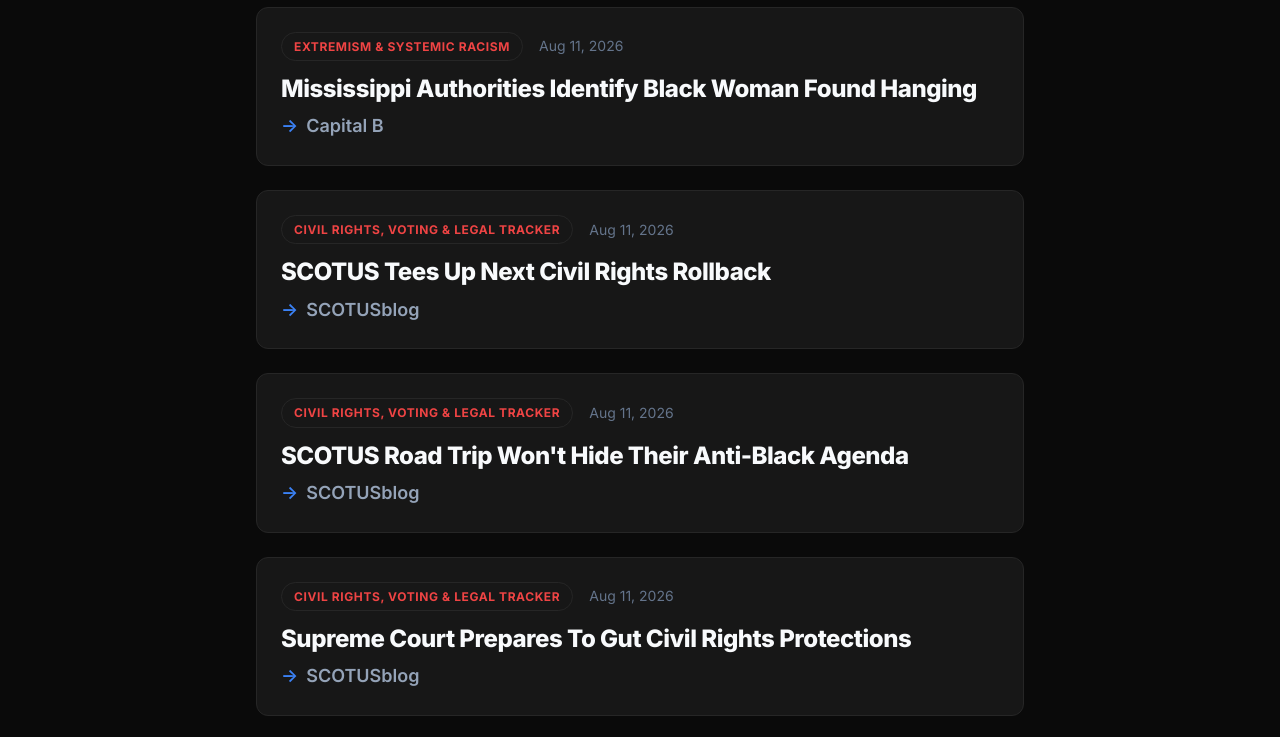
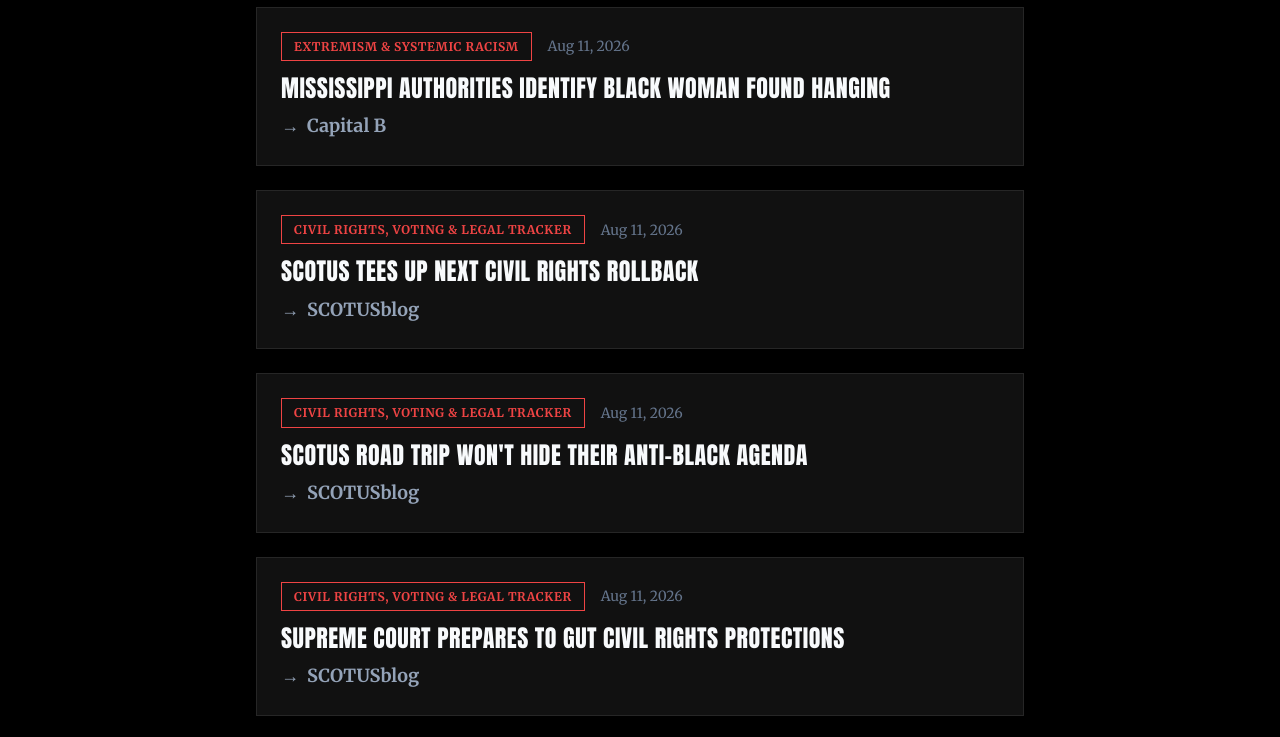
Before and after one commit to BertNgomsi/vanguard-wire, an Astro site: page / in a window 1280 px wide. Shown: the part 89-826 px from the top of the page. Built offline with nearby package versions, Linux system fonts and the light colour scheme; Astro itself is replaced by a stand-in of ours.

Commit message:
Implement Option 3 High-Contrast Visual Strategy

```diff
--- a/src/components/Header.astro
+++ b/src/components/Header.astro
@@ -34,7 +34,7 @@ import { SITE_TITLE } from '../consts';
 		color: var(--text-primary);
 	}
 	h2 a:hover {
-		color: var(--accent-blue);
+		color: var(--accent-yellow);
 	}
 	nav {
 		display: flex;
@@ -53,7 +53,7 @@ import { SITE_TITLE } from '../consts';
 	}
 	nav a.active {
 		text-decoration: none;
-		border-bottom-color: var(--accent-blue);
+		border-bottom-color: var(--accent-yellow);
 		color: var(--text-primary);
 	}
 	nav a:hover {
--- a/src/styles/global.css
+++ b/src/styles/global.css
@@ -1,26 +1,25 @@
-@import url('https://fonts.googleapis.com/css2?family=Inter:wght@400;500;600;700;800&display=swap');
+@import url('https://fonts.googleapis.com/css2?family=Anton&family=Merriweather:ital,wght@0,300;0,400;0,700;1,400&display=swap');
 
 :root {
-	--bg-primary: #0a0a0a;
-	--bg-secondary: #171717;
-	--bg-glass: rgba(10, 10, 10, 0.85);
+	--bg-primary: #000000;
+	--bg-secondary: #111111;
+	--bg-glass: rgba(0, 0, 0, 0.85);
 
 	--text-primary: #f8fafc;
 	--text-secondary: #94a3b8;
 	--text-muted: #64748b;
 
-	--accent-blue: #3b82f6;
-	--accent-blue-hover: #2563eb;
-	--accent-red: #ef4444;
+	--accent-yellow: #FFFF00;
+	--accent-yellow-hover: #eab308;
 
 	--border-color: #262626;
 	--border-glass: rgba(255, 255, 255, 0.1);
 
 	--shadow-sm: 0 1px 2px 0 rgba(0, 0, 0, 0.05);
 	--shadow-md: 0 4px 6px -1px rgba(0, 0, 0, 0.1), 0 2px 4px -1px rgba(0, 0, 0, 0.06);
-	--shadow-glow: 0 0 15px rgba(59, 130, 246, 0.15);
+	--shadow-glow: 0 0 15px rgba(255, 255, 0, 0.15);
 
-	--radius: 12px;
+	--radius: 0px; /* Removing rounded corners for a harsher, investigative feel */
 }
 
 * {
@@ -28,7 +27,7 @@
 }
 
 body {
-	font-family: 'Inter', -apple-system, BlinkMacSystemFont, 'Segoe UI', Roboto, Helvetica, Arial, sans-serif;
+	font-family: 'Merriweather', serif;
 	margin: 0;
 	padding: 0;
 	text-align: left;
@@ -50,17 +49,19 @@ h1, h2, h3, h4, h5, h6 {
 	margin: 0 0 1rem 0;
 	color: var(--text-primary);
 	line-height: 1.2;
-	font-weight: 800;
-	letter-spacing: -0.02em;
+	font-weight: 400; /* Anton is naturally bold */
+	font-family: 'Anton', sans-serif;
+	text-transform: uppercase;
+	letter-spacing: 0.02em;
 }
 
-h1 { font-size: 2.5rem; }
-h2 { font-size: 2rem; }
-h3 { font-size: 1.5rem; }
+h1 { font-size: 3rem; }
+h2 { font-size: 2.25rem; }
+h3 { font-size: 1.75rem; }
 h4 { font-size: 1.25rem; }
 
 a {
-	color: var(--accent-blue);
+	color: var(--accent-yellow);
 	text-decoration: none;
 	transition: color 0.2s ease, text-decoration 0.2s ease;
 }
@@ -87,15 +88,27 @@ hr {
 }
 
 blockquote {
-	border-left: 4px solid var(--accent-red);
+	border-left: 6px solid var(--accent-yellow);
 	background: var(--bg-secondary);
 	padding: 1.5rem;
 	margin: 2rem 0;
-	border-radius: 0 var(--radius) var(--radius) 0;
+	border-radius: var(--radius);
 	font-size: 1.25rem;
 	color: var(--text-primary);
-	font-weight: 500;
+	font-weight: 400;
 	font-style: italic;
+	position: relative;
+}
+
+blockquote::before {
+	content: '';
+	position: absolute;
+	top: 0;
+	left: 0;
+	right: 0;
+	bottom: 0;
+	background: rgba(255, 255, 0, 0.05); /* Subtle yellow highlight over the quote background */
+	pointer-events: none;
 }
 
 blockquote p {
@@ -124,35 +137,38 @@ img {
 	font-weight: 700;
 	text-transform: uppercase;
 	letter-spacing: 0.05em;
-	border-radius: 9999px;
+	border-radius: var(--radius);
 	background: var(--bg-secondary);
-	color: var(--accent-blue);
-	border: 1px solid var(--border-color);
+	color: var(--text-primary);
+	border: 1px solid var(--accent-yellow);
 }
 
 .badge.red {
-	color: var(--accent-red);
+	border-color: #ef4444;
+	color: #ef4444;
 }
 
 /* Source Link Button */
 .btn-primary {
 	display: inline-flex;
 	align-items: center;
-	background: var(--accent-blue);
-	color: #fff;
+	background: var(--accent-yellow);
+	color: #000;
 	padding: 0.75rem 1.5rem;
 	border-radius: var(--radius);
-	font-weight: 600;
+	font-family: 'Anton', sans-serif;
+	text-transform: uppercase;
+	font-size: 1.1rem;
 	text-decoration: none;
 	transition: all 0.2s ease;
 	box-shadow: var(--shadow-sm);
-	border: 1px solid rgba(255,255,255,0.1);
+	border: none;
 	margin: 1rem 0;
 }
 
 .btn-primary:hover {
-	background: var(--accent-blue-hover);
-	color: #fff;
+	background: var(--text-primary);
+	color: #000;
 	transform: translateY(-2px);
 	box-shadow: var(--shadow-glow);
 }
```
